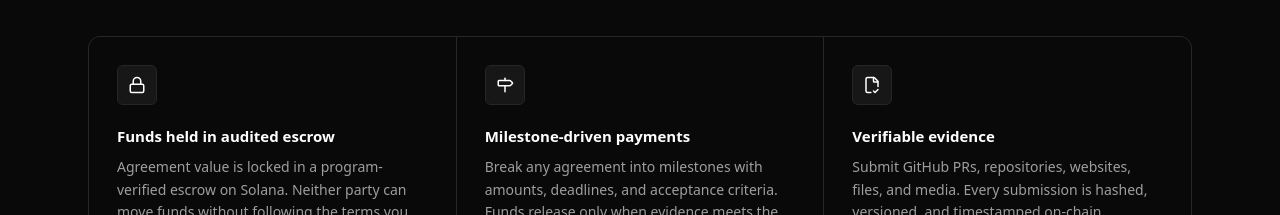
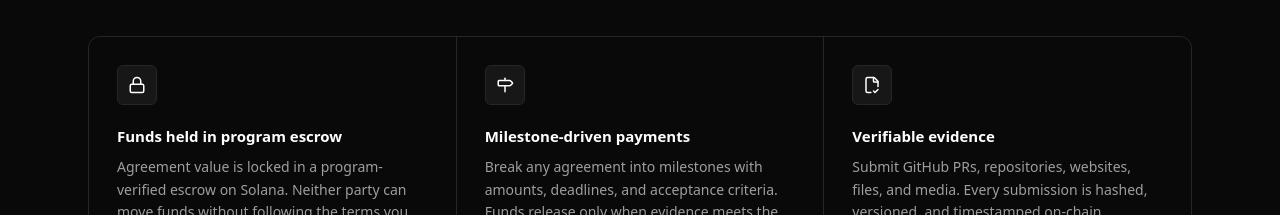
Before and after one commit to ZKStellar/pact, a Next.js app: page / in a window 1280 px wide. Shown: the part 1600-1815 px from the top of the page. Built offline with nearby package versions, Linux system fonts and the light colour scheme; a web font is replaced by a local one.

Commit message:
Mark escrow audit as in progress, not completed
Remove claims that the Pact program is audited; reflect the
upcoming independent audit across the landing page, security
section, dashboard, and API preview copy.

```diff
--- a/app/(app)/dashboard/page.tsx
+++ b/app/(app)/dashboard/page.tsx
@@ -325,7 +325,7 @@ export default function DashboardPage() {
             <CardContent>
               <div className="flex items-center justify-between text-[13px]">
                 <span className="text-muted">Program audit</span>
-                <span className="text-success">Passed · Aug 2026</span>
+                <span className="text-warning">In progress</span>
               </div>
               <div className="mt-3 flex items-center justify-between text-[13px]">
                 <span className="text-muted">Settlements today</span>
--- a/components/landing/api-preview.tsx
+++ b/components/landing/api-preview.tsx
@@ -7,7 +7,7 @@ const pact = new Pact({
   environment: "mainnet",
 });
 
-// Create a milestone agreement with an audited escrow
+// Create a milestone agreement with a program escrow
 const agreement = await pact.agreements.create({
   title: "Brand Website Redesign",
   description: "Design system, templates, and CMS migration.",
--- a/components/landing/features.tsx
+++ b/components/landing/features.tsx
@@ -17,7 +17,7 @@ interface Feature {
 const features: Feature[] = [
   {
     icon: Lock,
-    title: "Funds held in audited escrow",
+    title: "Funds held in program escrow",
     description:
       "Agreement value is locked in a program-verified escrow on Solana. Neither party can move funds without following the terms you both agreed to.",
   },
--- a/components/landing/security.tsx
+++ b/components/landing/security.tsx
@@ -22,9 +22,9 @@ const items: SecurityItem[] = [
   },
   {
     icon: Bug,
-    title: "Audited & fuzzed",
+    title: "Audit in progress",
     description:
-      "The Pact program undergoes independent audits and continuous invariant fuzzing before each deployment.",
+      "An independent audit of the Pact program is underway ahead of our mainnet launch, alongside continuous invariant fuzzing.",
   },
   {
     icon: ShieldCheck,
```
